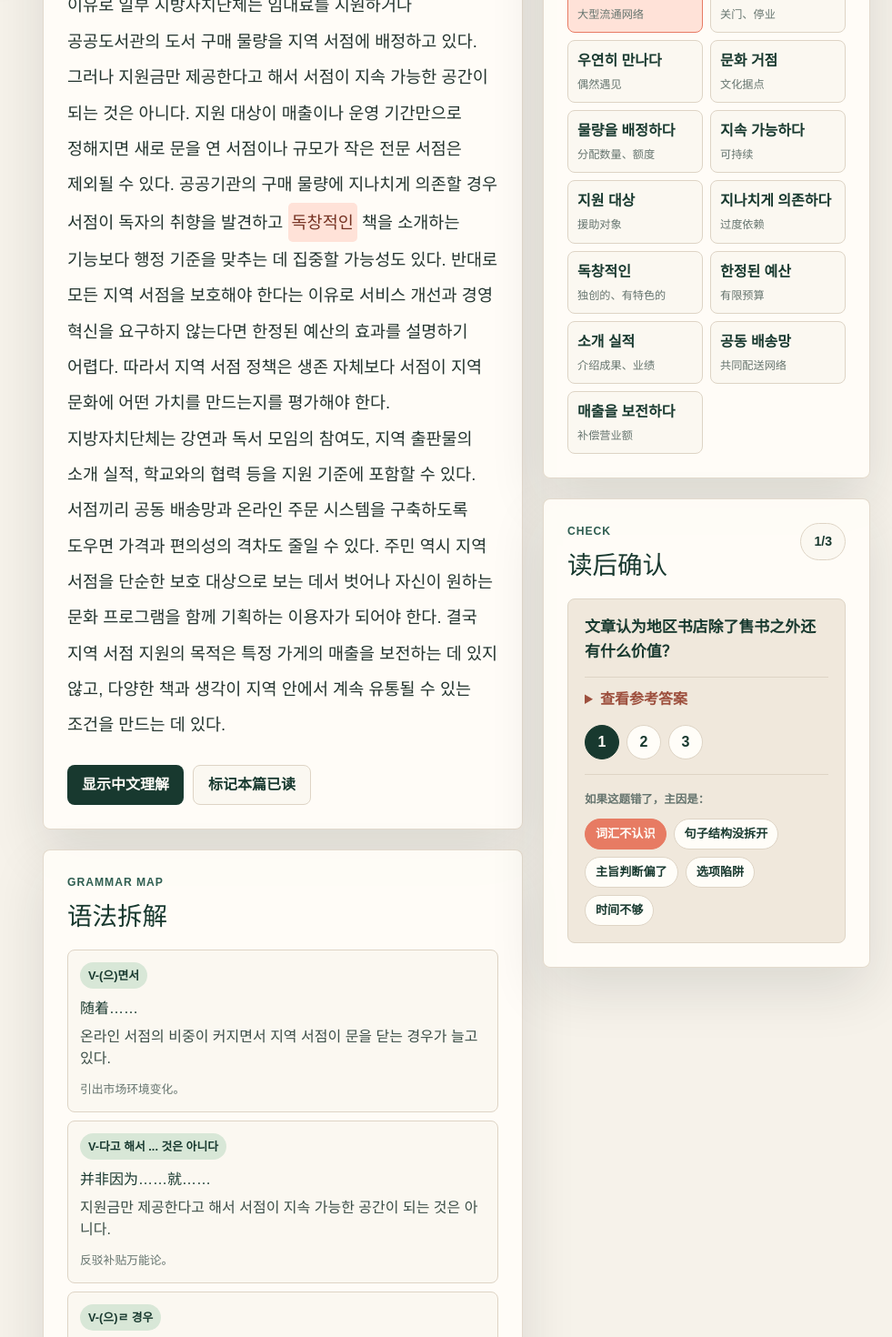
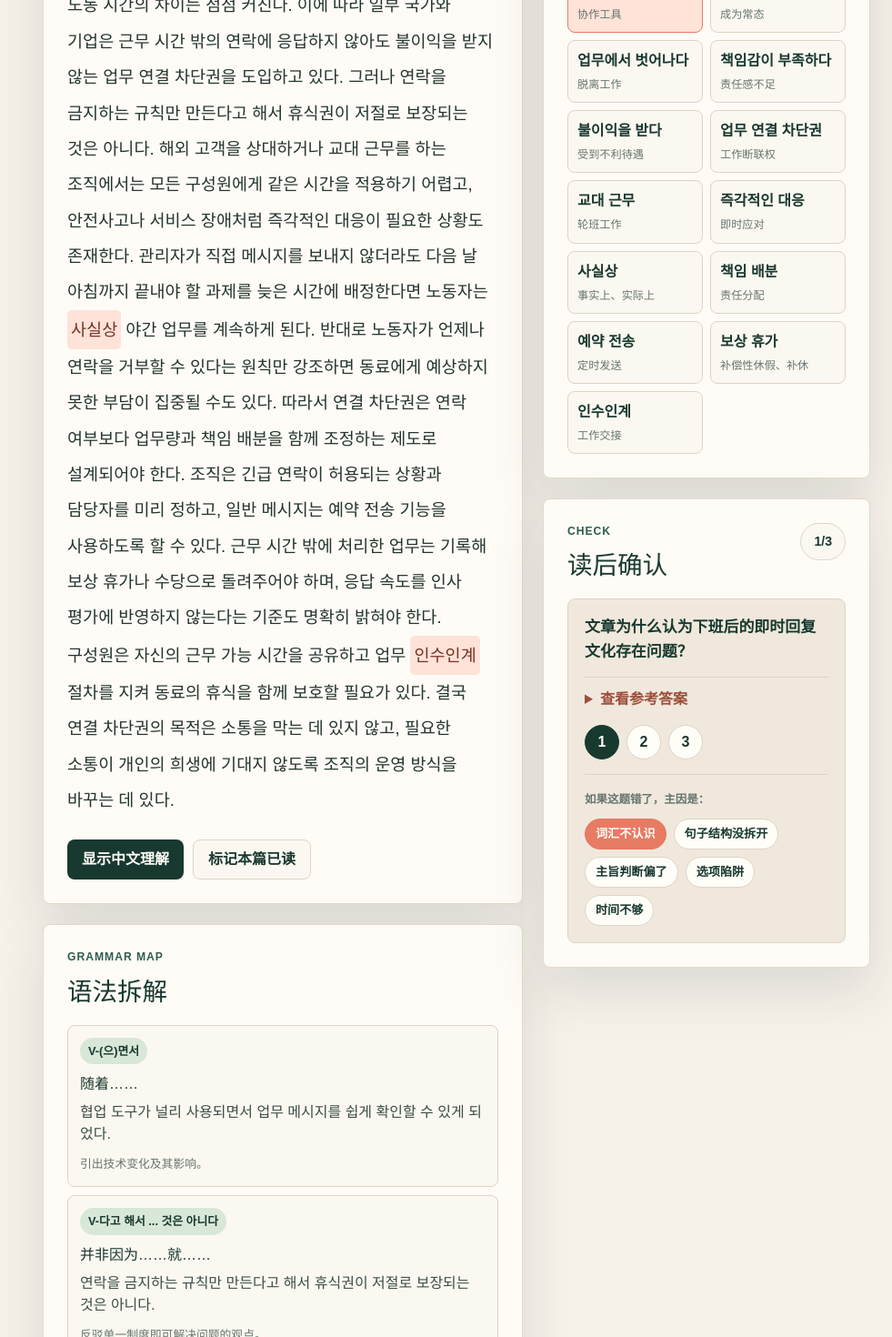
Before and after one commit to adia1223/daily-topik-lab, a Next.js app: page / in a window 1280 px wide. Shown: the part 1080-2550 px from the top of the page at 91% size, without its empty margins (299-1280 px from the left). Built offline with nearby package versions, Linux system fonts and the light colour scheme.

Commit message:
Add 2026-09-21 TOPIK reading

```diff
--- a/app/page.tsx
+++ b/app/page.tsx
@@ -3522,7 +3522,7 @@ const september19Reading: DailyReading = {
   },
 };
 
-const todayReading: DailyReading = {
+const september20Reading: DailyReading = {
   id: "2026-09-20-local-bookstore-diversity",
   date: "2026-09-20",
   title: "지역 서점 지원은 문화 다양성을 지킬 수 있는가",
@@ -3572,8 +3572,59 @@ const todayReading: DailyReading = {
   },
 };
 
+const todayReading: DailyReading = {
+  id: "2026-09-21-right-to-disconnect",
+  date: "2026-09-21",
+  title: "업무 연결 차단권은 일과 휴식의 경계를 지킬 수 있는가",
+  level: "TOPIK II 5-6级",
+  topic: "职场 / 公共政策",
+  estimatedTime: "20 分钟",
+  korean:
+    "스마트폰과 협업 도구가 널리 사용되면서 직장인은 사무실을 벗어난 뒤에도 업무 메시지를 쉽게 확인할 수 있게 되었다. 긴급한 문제를 빠르게 해결하고 근무 장소가 다른 동료와 협력하기에는 편리하지만, 퇴근 후 연락이 일상화되면 노동자는 실제로 쉬는 시간에도 업무에서 벗어나기 어렵다. 알림을 확인하지 않으면 책임감이 부족한 사람으로 보일까 걱정해 즉시 답하는 문화가 형성되면, 공식 근무 시간과 실제 노동 시간의 차이는 점점 커진다. 이에 따라 일부 국가와 기업은 근무 시간 밖의 연락에 응답하지 않아도 불이익을 받지 않는 업무 연결 차단권을 도입하고 있다. 그러나 연락을 금지하는 규칙만 만든다고 해서 휴식권이 저절로 보장되는 것은 아니다. 해외 고객을 상대하거나 교대 근무를 하는 조직에서는 모든 구성원에게 같은 시간을 적용하기 어렵고, 안전사고나 서비스 장애처럼 즉각적인 대응이 필요한 상황도 존재한다. 관리자가 직접 메시지를 보내지 않더라도 다음 날 아침까지 끝내야 할 과제를 늦은 시간에 배정한다면 노동자는 사실상 야간 업무를 계속하게 된다. 반대로 노동자가 언제나 연락을 거부할 수 있다는 원칙만 강조하면 동료에게 예상하지 못한 부담이 집중될 수도 있다. 따라서 연결 차단권은 연락 여부보다 업무량과 책임 배분을 함께 조정하는 제도로 설계되어야 한다. 조직은 긴급 연락이 허용되는 상황과 담당자를 미리 정하고, 일반 메시지는 예약 전송 기능을 사용하도록 할 수 있다. 근무 시간 밖에 처리한 업무는 기록해 보상 휴가나 수당으로 돌려주어야 하며, 응답 속도를 인사 평가에 반영하지 않는다는 기준도 명확히 밝혀야 한다. 구성원은 자신의 근무 가능 시간을 공유하고 업무 인수인계 절차를 지켜 동료의 휴식을 함께 보호할 필요가 있다. 결국 연결 차단권의 목적은 소통을 막는 데 있지 않고, 필요한 소통이 개인의 희생에 기대지 않도록 조직의 운영 방식을 바꾸는 데 있다.",
+  chinese:
+    "随着智能手机和协作工具普及，上班族即使离开办公室，也能轻易查看工作消息。这有助于快速解决紧急问题，也方便与不同地点的同事协作；但如果下班后联系成为常态，劳动者即使在休息时间也难以真正脱离工作。一旦形成这样的文化：担心不看通知会被认为缺乏责任感，所以必须立即回复，那么正式工时与实际劳动时间之间的差距就会不断扩大。因此，一些国家和企业开始引入“工作断联权”，规定员工在非工作时间不回复联系也不会受到不利待遇。然而，仅制定禁止联系的规则并不会自动保障休息权。面对海外客户或实行轮班的组织，很难对所有成员采用相同时间；安全事故、服务故障等情况也确实需要立即应对。即使管理者不直接发消息，如果深夜才布置第二天早晨前必须完成的任务，劳动者实际上仍在继续夜间工作。反过来，如果只强调劳动者随时可以拒绝联系，意外负担也可能集中到同事身上。因此，断联权应被设计成同时调整工作量与责任分配的制度，而不只是规定是否可以联系。组织应预先确定允许紧急联系的情形与负责人，并让普通消息使用定时发送功能。非工作时间完成的工作应被记录，并以补休或加班费补偿；也应明确回复速度不纳入人事评价。成员则需要共享自己的可工作时间，遵守工作交接流程，共同保护同事休息。归根结底，断联权的目的不是阻断沟通，而是改变组织运行方式，使必要沟通不再依赖个人牺牲。",
+  tokens: [
+    { korean: "협업 도구", reading: "hyeop-eop do-gu", meaning: "协作工具", grammar: "명사구", note: "远程和混合办公语境中的核心工具。" },
+    { korean: "일상화되다", reading: "il-sang-hwa-doe-da", meaning: "成为常态", grammar: "피동", note: "描述下班联系逐渐固定化。" },
+    { korean: "업무에서 벗어나다", reading: "eom-mu-e-seo beo-seo-na-da", meaning: "脱离工作", grammar: "동사구", note: "界定真正休息的状态。" },
+    { korean: "책임감이 부족하다", reading: "chae-gim-gam-i bu-jok-ha-da", meaning: "责任感不足", grammar: "형용사구", note: "说明即时回复压力的来源。" },
+    { korean: "불이익을 받다", reading: "bul-i-i-geul bat-da", meaning: "受到不利待遇", grammar: "동사구", note: "断联权保护的具体内容。" },
+    { korean: "업무 연결 차단권", reading: "eom-mu yeon-gyeol cha-dan-gwon", meaning: "工作断联权", grammar: "명사구", note: "文章核心制度概念。" },
+    { korean: "교대 근무", reading: "gyo-dae geun-mu", meaning: "轮班工作", grammar: "명사구", note: "统一断联时段的现实困难。" },
+    { korean: "즉각적인 대응", reading: "jeuk-gak-jeo-gin dae-eung", meaning: "即时应对", grammar: "명사구", note: "紧急联络的正当理由。" },
+    { korean: "사실상", reading: "sa-sil-ssang", meaning: "事实上、实际上", grammar: "부사", note: "揭示形式规则与实际劳动的差异。" },
+    { korean: "책임 배분", reading: "chae-gim bae-bun", meaning: "责任分配", grammar: "명사구", note: "制度设计的重点之一。" },
+    { korean: "예약 전송", reading: "ye-yak jeon-song", meaning: "定时发送", grammar: "명사구", note: "减少非工作时间打扰的具体措施。" },
+    { korean: "보상 휴가", reading: "bo-sang hyu-ga", meaning: "补偿性休假、补休", grammar: "명사구", note: "非工作时间劳动的补偿方式。" },
+    { korean: "인수인계", reading: "in-su-in-gye", meaning: "工作交接", grammar: "명사", note: "保护团队成员休息的协作条件。" },
+  ],
+  grammarPoints: [
+    { pattern: "V-(으)면서", meaning: "随着……", example: "협업 도구가 널리 사용되면서 업무 메시지를 쉽게 확인할 수 있게 되었다.", note: "引出技术变化及其影响。" },
+    { pattern: "V-다고 해서 ... 것은 아니다", meaning: "并非因为……就……", example: "연락을 금지하는 규칙만 만든다고 해서 휴식권이 저절로 보장되는 것은 아니다.", note: "反驳单一制度即可解决问题的观点。" },
+    { pattern: "V-더라도", meaning: "即使……也……", example: "관리자가 직접 메시지를 보내지 않더라도 야간 업무가 계속될 수 있다.", note: "说明形式上不联系仍可能产生实质劳动。" },
+    { pattern: "N에 있는 것이 아니라 ... 데 있다", meaning: "不在于……而在于……", example: "목적은 소통을 막는 데 있는 것이 아니라 운영 방식을 바꾸는 데 있다.", note: "用于高级议论文的价值重申。" },
+  ],
+  quiz: [
+    { question: "文章为什么认为下班后的即时回复文化存在问题？", answer: "劳动者会因担心被认为缺乏责任感而继续处理消息，导致休息时间无法脱离工作，正式工时与实际劳动时间的差距扩大。" },
+    { question: "为什么单纯禁止非工作时间联系并不足够？", answer: "轮班、海外业务和紧急事故确实需要例外；管理者还可能通过深夜布置限时任务变相延长劳动，或把负担转移给其他同事。" },
+    { question: "作者提出了哪些落实断联权的措施？", answer: "预先规定紧急联络情形与负责人，普通消息定时发送，记录并补偿非工作时间劳动，禁止把回复速度用于考核，同时完善工作时间共享和交接流程。" },
+  ],
+  writingDrill: {
+    type: "54 题观点写作",
+    prompt:
+      "업무 연결 차단권이 직장 문화와 노동자의 삶에 미치는 영향에 대해 쓰십시오. 휴식권 보장과 업무 집중도 향상이라는 장점, 긴급 대응과 동료 간 부담 배분 문제를 모두 언급하고, 효과적인 운영 방안을 두 가지 이상 제시하십시오.",
+    checklist: ["업무 연결 차단권", "휴식권", "긴급 연락", "책임 배분", "보상 휴가"],
+    sentenceBank: [
+      "업무 연결 차단권은 노동자가 근무 시간 밖에 충분히 회복하도록 보장하는 제도이다.",
+      "그러나 긴급 상황의 기준과 담당자가 불분명하면 업무 공백이나 동료 간 갈등이 생길 수 있다.",
+      "따라서 조직은 예외 상황을 미리 정하고 시간 외 노동을 기록하여 정당하게 보상해야 한다.",
+    ],
+  },
+};
+
 const readingArchive: DailyReading[] = [
   todayReading,
+  september20Reading,
   september19Reading,
   september18Reading,
   september17Reading,
```
Also changed, not shown: 1 other file (tests, documents, lock files or other folders).
